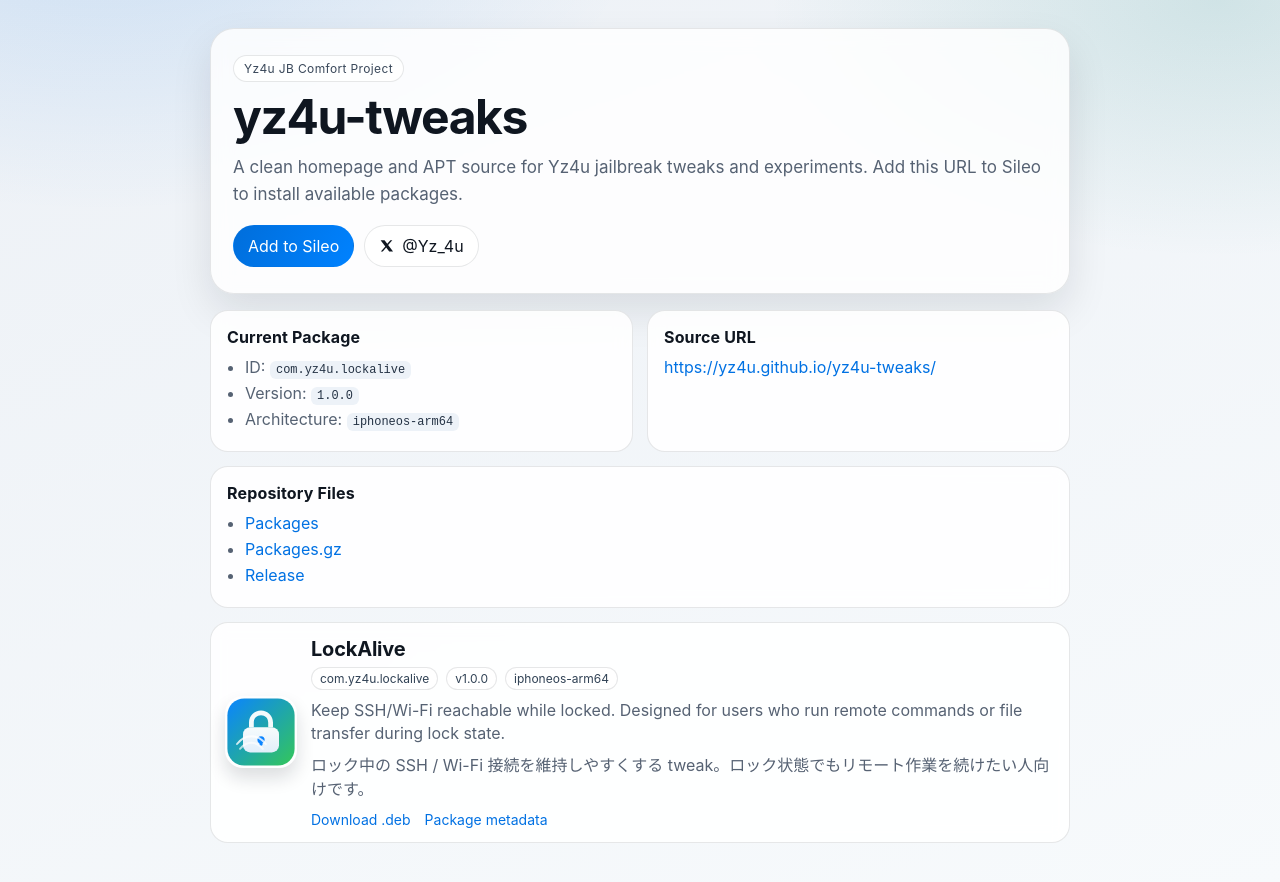
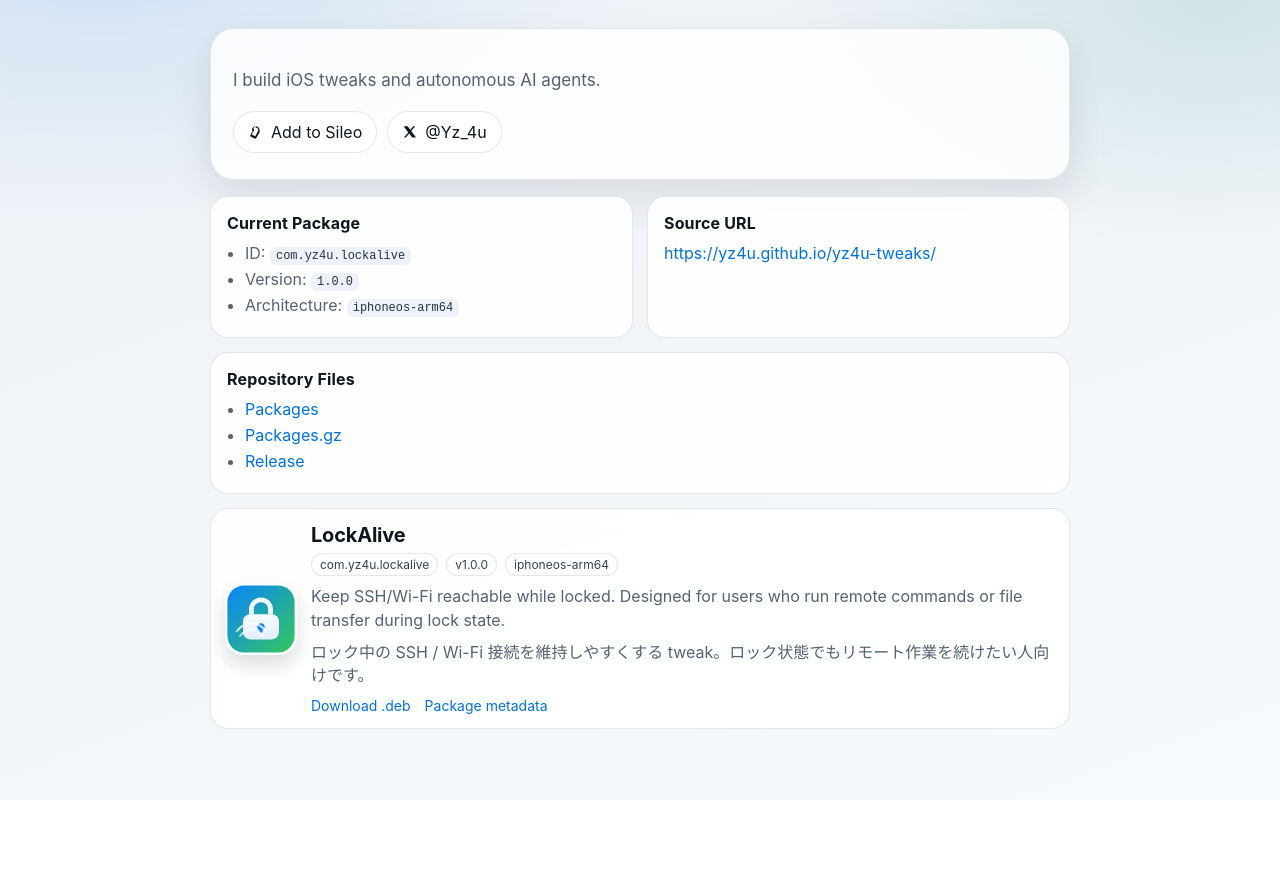
Before and after one commit to Yz4u/yz4u-tweaks, a plain HTML site: page index.html in a window 1280 px wide. After the commit the page ends 800 px from the top, so only its background shows below. Drawn offline with Linux system fonts and the light colour scheme.

Commit message:
Update hero intro and icon-style Sileo action

```diff
--- a/index.html
+++ b/index.html
@@ -3,7 +3,7 @@
 <head>
   <meta charset="utf-8">
   <meta name="viewport" content="width=device-width, initial-scale=1">
-  <title>yz4u-tweaks</title>
+  <title>Yz4u</title>
   <style>
     :root {
       color-scheme: light;
@@ -40,23 +40,6 @@
       box-shadow: 0 18px 40px rgba(12, 19, 34, 0.1);
       backdrop-filter: blur(10px);
     }
-    .badge {
-      display: inline-block;
-      margin-bottom: 10px;
-      padding: 5px 10px;
-      border-radius: 999px;
-      border: 1px solid var(--line);
-      background: rgba(255, 255, 255, 0.8);
-      font-size: 12px;
-      letter-spacing: 0.03em;
-      color: #39485a;
-    }
-    h1 {
-      margin: 0;
-      font-size: clamp(30px, 7vw, 48px);
-      line-height: 1.05;
-      letter-spacing: -0.03em;
-    }
     .lead {
       margin: 12px 0 0;
       color: var(--muted);
@@ -85,14 +68,6 @@
       transform: translateY(-1px);
       box-shadow: 0 8px 20px rgba(15, 22, 32, 0.14);
       border-color: rgba(15, 22, 32, 0.22);
-    }
-    .btn.primary {
-      background: linear-gradient(120deg, #006edb 0%, #0082ff 100%);
-      color: #fff;
-      border-color: transparent;
-    }
-    .btn.primary:hover {
-      box-shadow: 0 10px 22px rgba(0, 113, 227, 0.34);
     }
     .btn svg {
       width: 15px;
@@ -201,11 +176,14 @@
 <body>
   <main>
     <section class="hero">
-      <span class="badge">Yz4u JB Comfort Project</span>
-      <h1>yz4u-tweaks</h1>
-      <p class="lead">A clean homepage and APT source for Yz4u jailbreak tweaks and experiments. Add this URL to Sileo to install available packages.</p>
+      <p class="lead">I build iOS tweaks and autonomous AI agents.</p>
       <div class="actions">
-        <a class="btn primary" href="sileo://source/https://yz4u.github.io/yz4u-tweaks/">Add to Sileo</a>
+        <a class="btn" href="sileo://source/https://yz4u.github.io/yz4u-tweaks/">
+          <svg viewBox="0 0 24 24" aria-hidden="true">
+            <path d="M12 2c-3 0-5.5 2.4-5.5 5.4c0 1 .3 2 .8 2.8L4 15.4c-.8 1.1-.4 2.6.8 3.3l5.5 3c1 .6 2.3.2 2.9-.8l4.9-8.5c.5-.8.7-1.7.7-2.6C18.8 5 15.8 2 12 2zm0 2.1c2.4 0 4.4 1.9 4.4 4.2c0 .6-.1 1.2-.4 1.8l-4.5 7.8c-.1.2-.3.3-.5.1l-4.9-2.7c-.2-.1-.2-.3-.1-.5l3.6-5.5c.3-.4.2-.9 0-1.3c-.4-.6-.6-1.3-.6-2.1c0-1.9 1.4-3.8 3.9-3.8z"></path>
+          </svg>
+          Add to Sileo
+        </a>
         <a class="btn" href="https://x.com/Yz_4u" target="_blank" rel="noopener noreferrer">
           <svg viewBox="0 0 24 24" aria-hidden="true">
             <path d="M18.24 2H21.31L14.61 9.66L22.49 20H16.32L11.49 13.74L6.01 20H2.95L10.11 11.81L2.55 2H8.88L13.24 7.72L18.24 2Z"></path>
```
